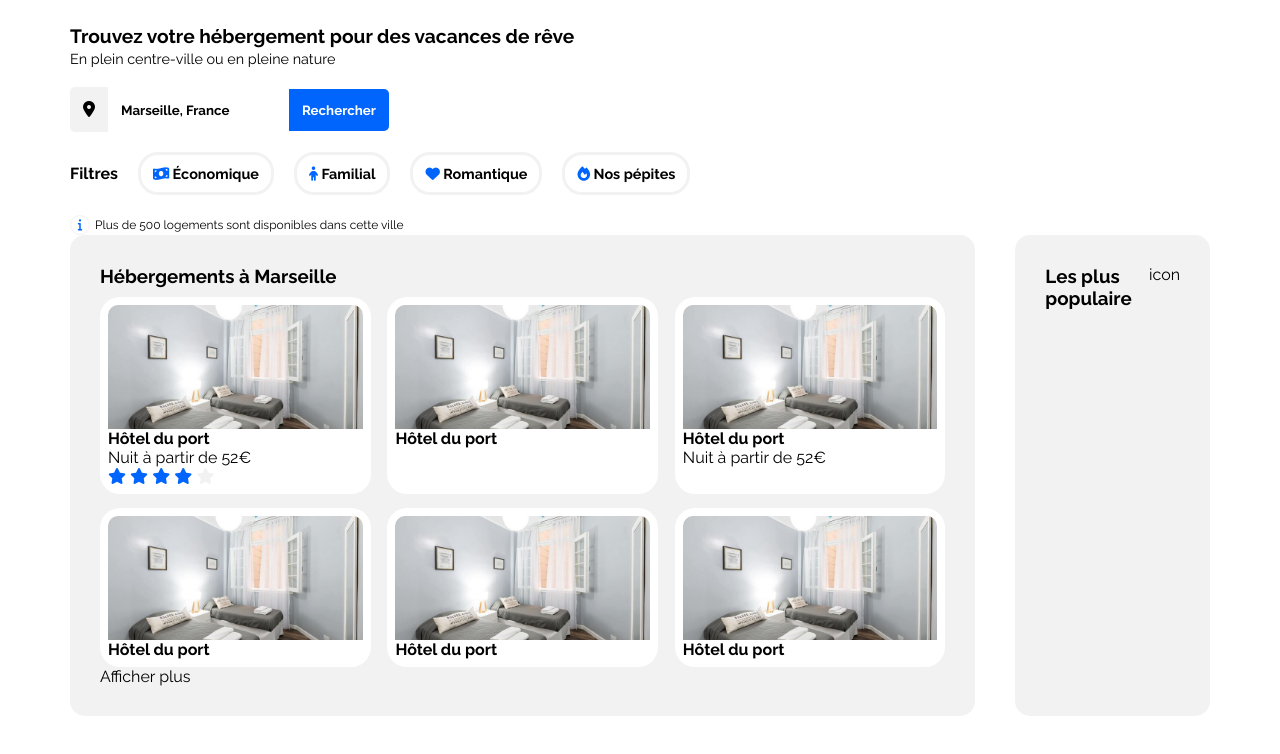
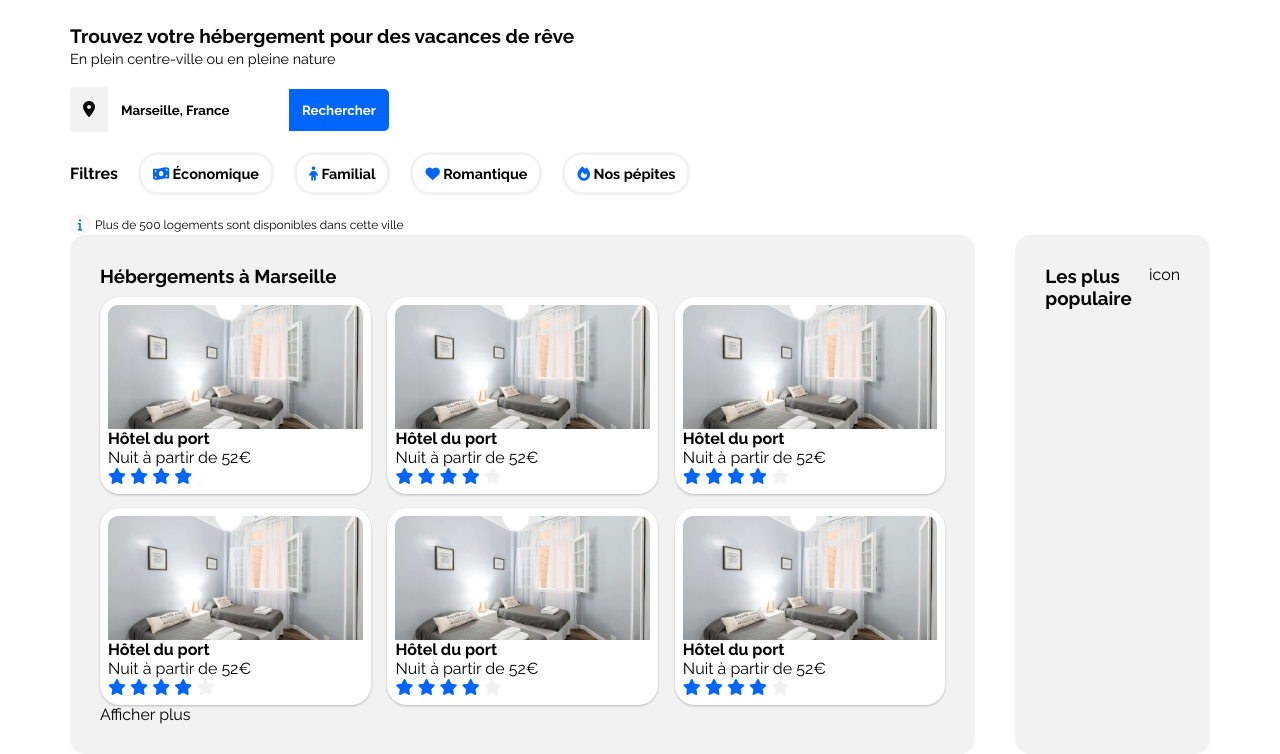
Before and after one commit to D-D-f/projet_opc_dev_react, a website: page bookie_p2/index.html in a window 1280 px wide. Shown: the part 52-806 px from the top of the page. Drawn offline with Linux system fonts and the light colour scheme.

Commit message:
update card

```diff
--- a/bookie_p2/css/style.css
+++ b/bookie_p2/css/style.css
@@ -194,9 +194,6 @@ main {
   padding: 30px;
 }
 
-.container_marseille {
-}
-
 .allCard {
   display: flex;
   justify-content: space-between;
@@ -212,6 +209,7 @@ main {
   border-radius: 20px;
   padding: 8px;
   margin-top: 10px;
+  box-shadow: 0 1px 3px rgba(0, 0, 0, 0.12), 0 1px 2px rgba(0, 0, 0, 0.12);
 }
 
 .card span:last-child i {
--- a/bookie_p2/index.html
+++ b/bookie_p2/index.html
@@ -104,6 +104,32 @@
                     <i class="fa-solid fa-star"></i>
                   </span>
                   <span>
+                    <i class="fa-thin fa-star"></i>
+                  </span>
+                </div>
+              </div>
+              <div class="card">
+                <img
+                  class="img_hotel"
+                  src="./images/hebergements/fred-kleber.jpg"
+                  alt="image chambre"
+                />
+                <h4>Hôtel du port</h4>
+                <p>Nuit à partir de 52€</p>
+                <div class="stars">
+                  <span>
+                    <i class="fa-solid fa-star"></i>
+                  </span>
+                  <span>
+                    <i class="fa-solid fa-star"></i>
+                  </span>
+                  <span>
+                    <i class="fa-solid fa-star"></i>
+                  </span>
+                  <span>
+                    <i class="fa-solid fa-star"></i>
+                  </span>
+                  <span>
                     <i class="fa-solid fa-star"></i>
                   </span>
                 </div>
@@ -115,6 +141,24 @@
                   alt="image chambre"
                 />
                 <h4>Hôtel du port</h4>
+                <p>Nuit à partir de 52€</p>
+                <div class="stars">
+                  <span>
+                    <i class="fa-solid fa-star"></i>
+                  </span>
+                  <span>
+                    <i class="fa-solid fa-star"></i>
+                  </span>
+                  <span>
+                    <i class="fa-solid fa-star"></i>
+                  </span>
+                  <span>
+                    <i class="fa-solid fa-star"></i>
+                  </span>
+                  <span>
+                    <i class="fa-solid fa-star"></i>
+                  </span>
+                </div>
               </div>
               <div class="card">
                 <img
@@ -124,6 +168,23 @@
                 />
                 <h4>Hôtel du port</h4>
                 <p>Nuit à partir de 52€</p>
+                <div class="stars">
+                  <span>
+                    <i class="fa-solid fa-star"></i>
+                  </span>
+                  <span>
+                    <i class="fa-solid fa-star"></i>
+                  </span>
+                  <span>
+                    <i class="fa-solid fa-star"></i>
+                  </span>
+                  <span>
+                    <i class="fa-solid fa-star"></i>
+                  </span>
+                  <span>
+                    <i class="fa-solid fa-star"></i>
+                  </span>
+                </div>
               </div>
               <div class="card">
                 <img
@@ -132,6 +193,24 @@
                   alt="image chambre"
                 />
                 <h4>Hôtel du port</h4>
+                <p>Nuit à partir de 52€</p>
+                <div class="stars">
+                  <span>
+                    <i class="fa-solid fa-star"></i>
+                  </span>
+                  <span>
+                    <i class="fa-solid fa-star"></i>
+                  </span>
+                  <span>
+                    <i class="fa-solid fa-star"></i>
+                  </span>
+                  <span>
+                    <i class="fa-solid fa-star"></i>
+                  </span>
+                  <span>
+                    <i class="fa-solid fa-star"></i>
+                  </span>
+                </div>
               </div>
               <div class="card">
                 <img
@@ -140,14 +219,24 @@
                   alt="image chambre"
                 />
                 <h4>Hôtel du port</h4>
-              </div>
-              <div class="card">
-                <img
-                  class="img_hotel"
-                  src="./images/hebergements/fred-kleber.jpg"
-                  alt="image chambre"
-                />
-                <h4>Hôtel du port</h4>
+                <p>Nuit à partir de 52€</p>
+                <div class="stars">
+                  <span>
+                    <i class="fa-solid fa-star"></i>
+                  </span>
+                  <span>
+                    <i class="fa-solid fa-star"></i>
+                  </span>
+                  <span>
+                    <i class="fa-solid fa-star"></i>
+                  </span>
+                  <span>
+                    <i class="fa-solid fa-star"></i>
+                  </span>
+                  <span>
+                    <i class="fa-solid fa-star"></i>
+                  </span>
+                </div>
               </div>
             </div>
             <p>Afficher plus</p>
```
